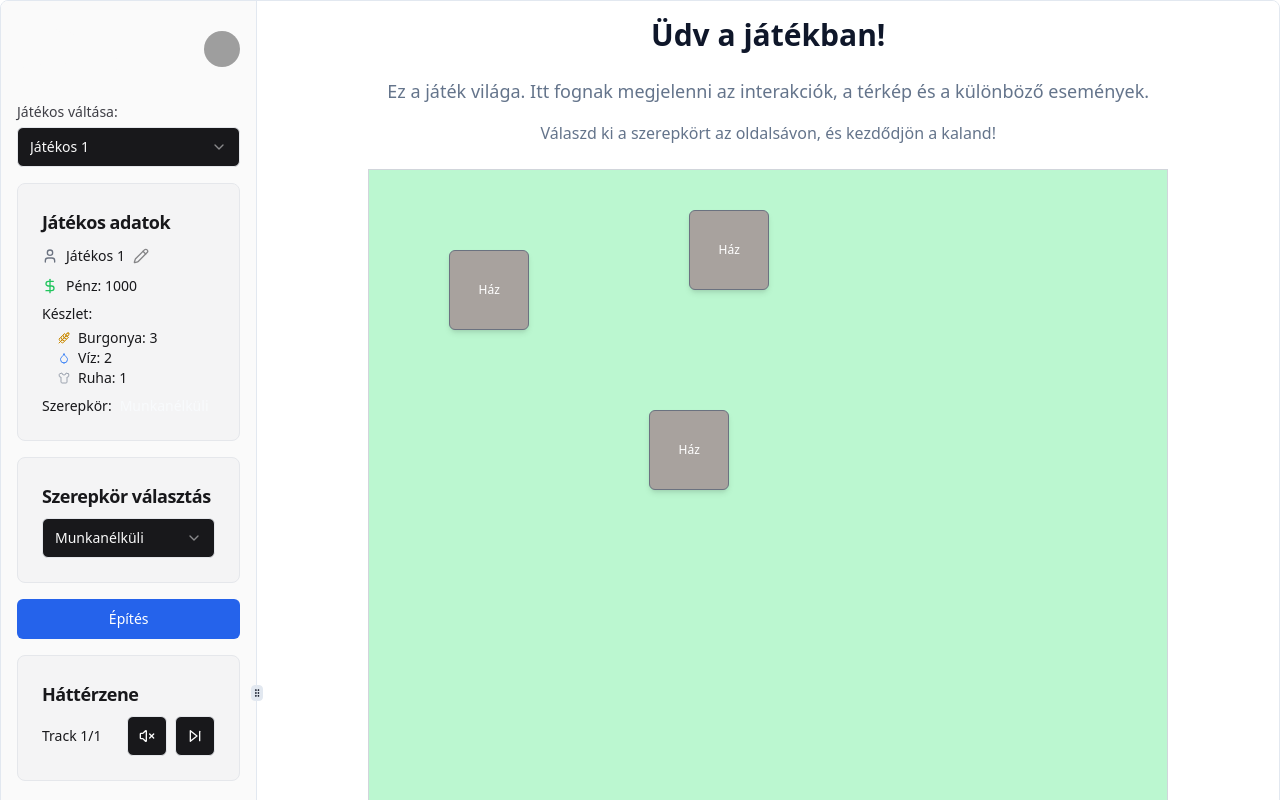
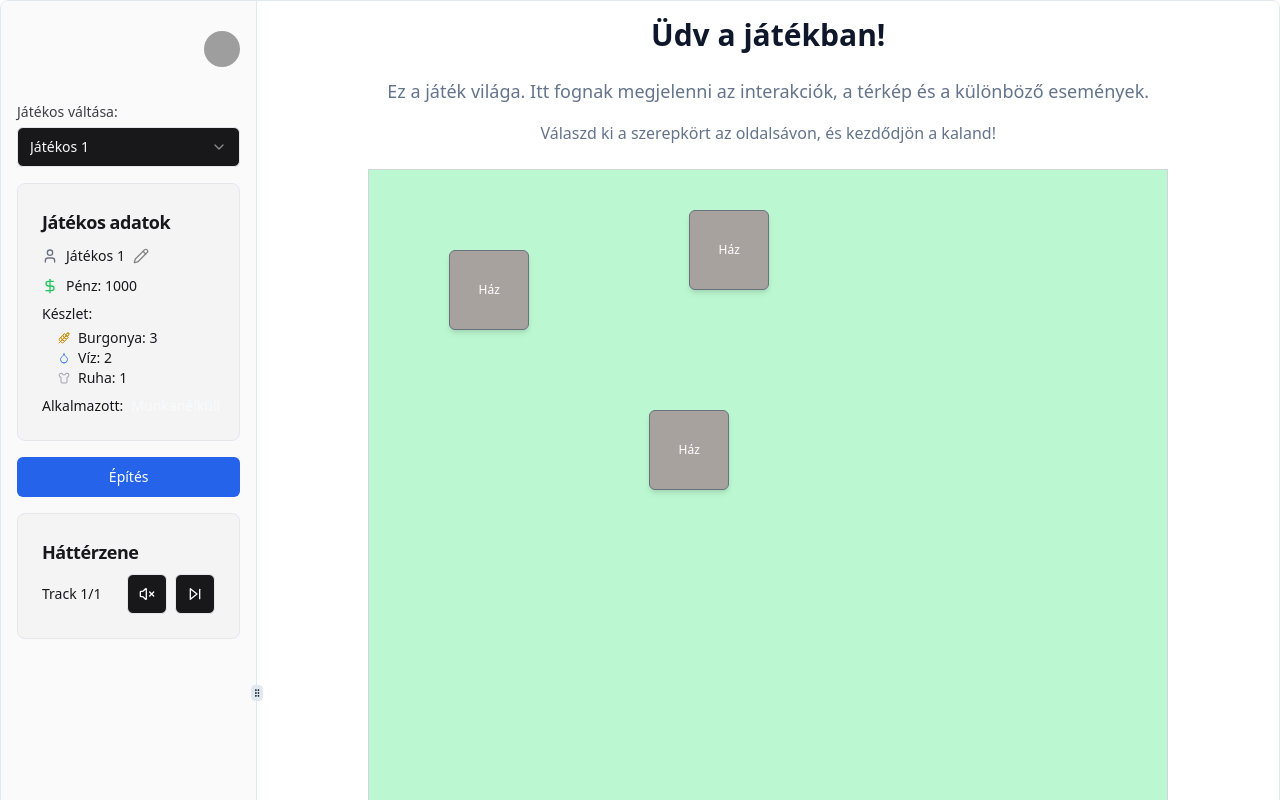
Before and after one commit to illes85/tile-o-polis, a React (Vite) app: page / in a window 1280 px wide. Shown: the top 800 px of the page. Built offline with nearby package versions, Linux system fonts and the light colour scheme; grey boxes are pictures that could not be loaded.

Commit message:
[dyad] Szerepkörválasztó eltávolítása és alkalmazotti státusz megjelenítése - wrote 2 file(s), deleted 1 file(s) + extra files edited outside of Dyad

```diff
--- a/src/components/PlayerInfo.tsx
+++ b/src/components/PlayerInfo.tsx
@@ -2,9 +2,9 @@
 
 import React, { useState } from "react";
 import { Card, CardContent, CardHeader, CardTitle } from "@/components/ui/card";
-import { DollarSign, Wheat, Droplet, Shirt, User, Pencil } from "lucide-react"; // Importáljuk a Pencil ikont
-import { Input } from "@/components/ui/input"; // Import Input
-import { Button } from "@/components/ui/button"; // Import Button
+import { DollarSign, Wheat, Droplet, Shirt, User, Pencil } from "lucide-react";
+import { Input } from "@/components/ui/input";
+import { Button } from "@/components/ui/button";
 
 interface PlayerInfoProps {
   playerName: string;
@@ -14,17 +14,17 @@ interface PlayerInfoProps {
     water: number;
     clothes: number;
   };
-  role: string;
-  onPlayerNameChange: (newName: string) => void; // Új prop a név frissítéséhez
+  workplace: string; // Módosítva: role helyett workplace
+  onPlayerNameChange: (newName: string) => void;
 }
 
-const PlayerInfo: React.FC<PlayerInfoProps> = ({ playerName, money, inventory, role, onPlayerNameChange }) => {
+const PlayerInfo: React.FC<PlayerInfoProps> = ({ playerName, money, inventory, workplace, onPlayerNameChange }) => {
   const [isEditingName, setIsEditingName] = useState(false);
   const [editedName, setEditedName] = useState(playerName);
 
   const handleEditToggle = () => {
     setIsEditingName(prev => !prev);
-    if (isEditingName) { // Ha befejeztük a szerkesztést
+    if (isEditingName) {
       onPlayerNameChange(editedName);
     }
   };
@@ -92,12 +92,11 @@ const PlayerInfo: React.FC<PlayerInfoProps> = ({ playerName, money, inventory, r
             <li className="flex items-center">
               <Shirt className="mr-2 h-3 w-3 text-gray-400" /> Ruha: {inventory.clothes}
             </li>
-            {/* Add more inventory items here */}
           </ul>
         </div>
         <div className="flex items-center">
-          <span className="font-medium mr-2">Szerepkör:</span>
-          <span className="text-primary-foreground">{role}</span>
+          <span className="font-medium mr-2">Alkalmazott:</span> {/* Módosítva: Szerepkör helyett Alkalmazott */}
+          <span className="text-primary-foreground">{workplace}</span>
         </div>
       </CardContent>
     </Card>
--- a/src/components/RoleSelector.tsx
+++ /dev/null
@@ -1,57 +0,0 @@
-"use client";
-
-import React from "react";
-import { Select, SelectContent, SelectItem, SelectTrigger, SelectValue } from "@/components/ui/select";
-import { Label } from "@/components/ui/label";
-import { Card, CardContent, CardHeader, CardTitle } from "@/components/ui/card";
-
-interface RoleSelectorProps {
-  currentRole: string;
-  onRoleChange: (newRole: string) => void;
-}
-
-const roles = [
-  "Munkanélküli",
-  "Kertész/Farmer",
-  "Városlakó (Vásárló)",
-  "Bolti eladó",
-  "Rabló",
-  "Bankár",
-  "Polgármester",
-  "Irodai dolgozó",
-  "Rendőr",
-  "Tűzoltó",
-  "Orvos",
-  "Tanító",
-  "Taxis",
-  "Fuvarozó",
-  "Építész",
-  "Szerelő",
-];
-
-const RoleSelector: React.FC<RoleSelectorProps> = ({ currentRole, onRoleChange }) => {
-  return (
-    <Card className="w-full mt-4 bg-sidebar-accent text-sidebar-accent-foreground border-sidebar-border shadow-none">
-      <CardHeader className="pb-2">
-        <CardTitle className="text-lg font-semibold">Szerepkör választás</CardTitle>
-      </CardHeader>
-      <CardContent>
-        <Label htmlFor="role-select" className="sr-only">Válassz szerepkört</Label>
-        <Select onValueChange={onRoleChange} value={currentRole}>
-          <SelectTrigger id="role-select" className="w-full bg-sidebar-primary text-sidebar-primary-foreground border-sidebar-border">
-            <SelectValue placeholder="Válassz szerepkört" />
-          </SelectTrigger>
-          <SelectContent className="bg-sidebar text-sidebar-foreground border-sidebar-border">
-            {roles.map((role) => (
-              <SelectItem key={role} value={role}>
-                {role}
-              </SelectItem>
-            ))}
-          </SelectContent>
-        </Select>
-      </CardContent>
-    </Card>
-  );
-};
-
-export default RoleSelector;
--- a/src/pages/Game.tsx
+++ b/src/pages/Game.tsx
@@ -3,7 +3,7 @@
 import React, { useState, useEffect } from "react";
 import MainLayout from "@/components/layout/MainLayout";
 import PlayerInfo from "@/components/PlayerInfo";
-import RoleSelector from "@/components/RoleSelector";
+// import RoleSelector from "@/components/RoleSelector"; // Eltávolítva
 import { MadeWithDyad } from "@/components/made-with-dyad";
 import Map, { BuildingData } from "@/components/Map";
 import { Dialog, DialogContent, DialogHeader, DialogTitle, DialogDescription, DialogFooter } from "@/components/ui/dialog";
@@ -11,12 +11,12 @@ import { Button } from "@/components/ui/button";
 import { Input } from "@/components/ui/input";
 import { Label } from "@/components/ui/label";
 import { Progress } from "@/components/ui/progress";
-import { Select, SelectContent, SelectItem, SelectTrigger, SelectValue } from "@/components/ui/select"; // Import Select for player switcher
+import { Select, SelectContent, SelectItem, SelectTrigger, SelectValue } from "@/components/ui/select";
 import { showSuccess, showError, showLoading, dismissToast } from "@/utils/toast";
 import BuildMenu, { BuildingOption } from "@/components/BuildMenu";
 import MusicPlayer from "@/components/MusicPlayer";
 import { musicTracks } from "@/utils/musicFiles";
-import PlayerSettings from "@/components/PlayerSettings"; // Import PlayerSettings
+import PlayerSettings from "@/components/PlayerSettings";
 
 const MAP_GRID_SIZE = 20;
 const CELL_SIZE_PX = 40;
@@ -37,7 +37,7 @@ interface Player {
     water: number;
     clothes: number;
   };
-  role: string;
+  workplace: string; // Módosítva: role helyett workplace
 }
 
 const availableBuildingOptions: BuildingOption[] = [
@@ -65,8 +65,8 @@ const availableBuildingOptions: BuildingOption[] = [
 
 const Game = () => {
   const [players, setPlayers] = useState<Player[]>([
-    { id: "player-1", name: "Játékos 1", money: 1000, inventory: { potato: 3, water: 2, clothes: 1 }, role: "Munkanélküli" },
-    { id: "player-2", name: "Játékos 2", money: 750, inventory: { potato: 1, water: 1, clothes: 0 }, role: "Kertész/Farmer" },
+    { id: "player-1", name: "Játékos 1", money: 1000, inventory: { potato: 3, water: 2, clothes: 1 }, workplace: "Munkanélküli" }, // Frissítve
+    { id: "player-2", name: "Játékos 2", money: 750, inventory: { potato: 1, water: 1, clothes: 0 }, workplace: "Munkanélküli" }, // Frissítve
   ]);
   const [currentPlayerId, setCurrentPlayerId] = useState<string>(players[0].id);
   const currentPlayer = players.find(p => p.id === currentPlayerId)!;
@@ -248,14 +248,7 @@ const Game = () => {
     );
   };
 
-  const handleRoleChange = (newRole: string) => {
-    setPlayers(prevPlayers =>
-      prevPlayers.map(p =>
-        p.id === currentPlayerId ? { ...p, role: newRole } : p
-      )
-    );
-    console.log(`Szerepkör megváltoztatva: ${newRole}`);
-  };
+  // handleRoleChange függvény eltávolítva
 
   const handleBuildingClick = (buildingId: string) => {
     const building = buildings.find(b => b.id === buildingId);
@@ -319,6 +312,11 @@ const Game = () => {
         b.id === selectedBuilding.id
           ? { ...b, employeeIds: [...b.employeeIds, currentPlayerId], occupancy: b.occupancy + 1 }
           : b
+      )
+    );
+    setPlayers(prevPlayers =>
+      prevPlayers.map(p =>
+        p.id === currentPlayerId ? { ...p, workplace: selectedBuilding.name } : p // Frissítve
       )
     );
     showSuccess(`Sikeresen beléptél alkalmazottként a ${selectedBuilding.id} irodába! Fizetés: ${selectedBuilding.salary} pénz/perc.`);
@@ -461,10 +459,10 @@ const Game = () => {
         playerName={currentPlayer.name}
         money={currentPlayer.money}
         inventory={currentPlayer.inventory}
-        role={currentPlayer.role}
+        workplace={currentPlayer.workplace} // Módosítva: role helyett workplace
         onPlayerNameChange={updatePlayerName}
       />
-      <RoleSelector currentRole={currentPlayer.role} onRoleChange={handleRoleChange} />
+      {/* RoleSelector eltávolítva */}
       <div className="mt-4">
         <Button
           onClick={() => setIsBuildMenuOpen(true)}
```
